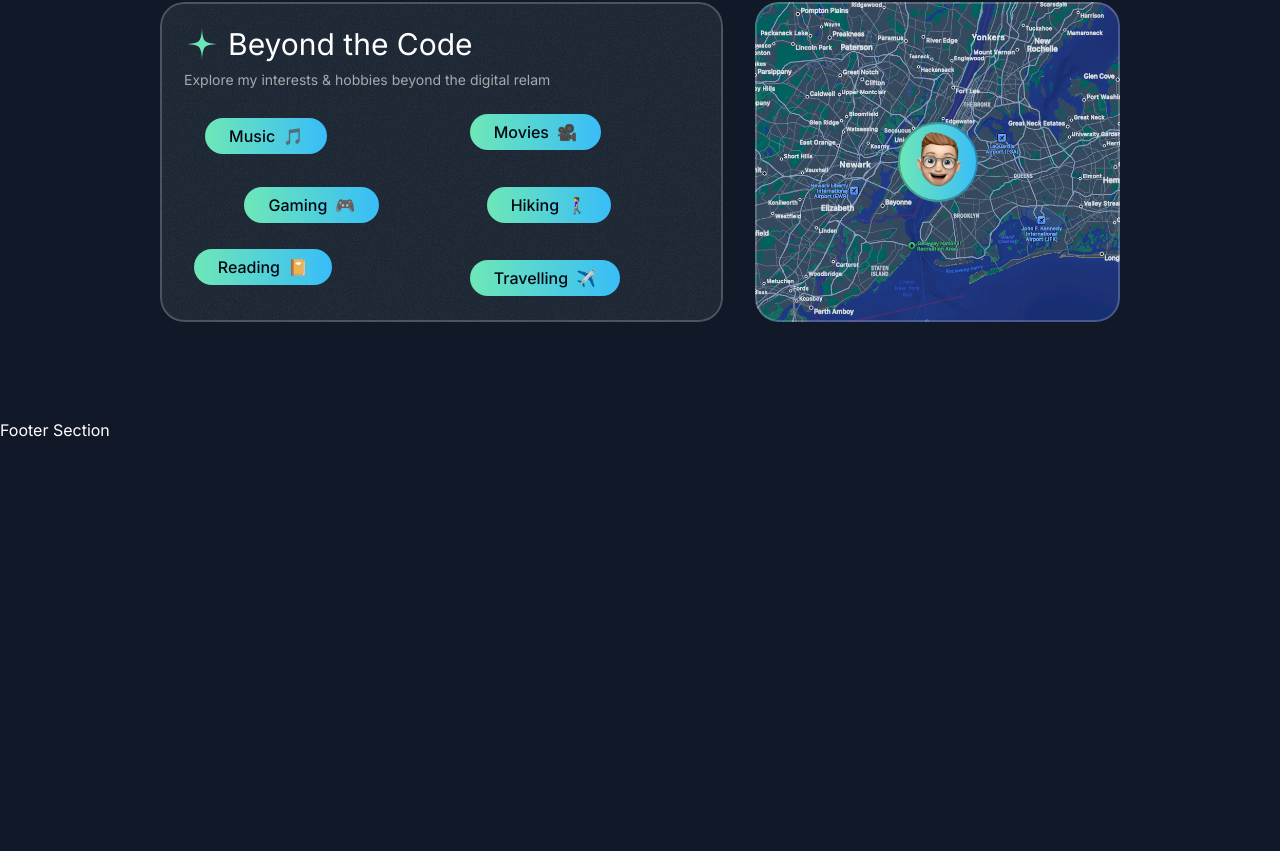
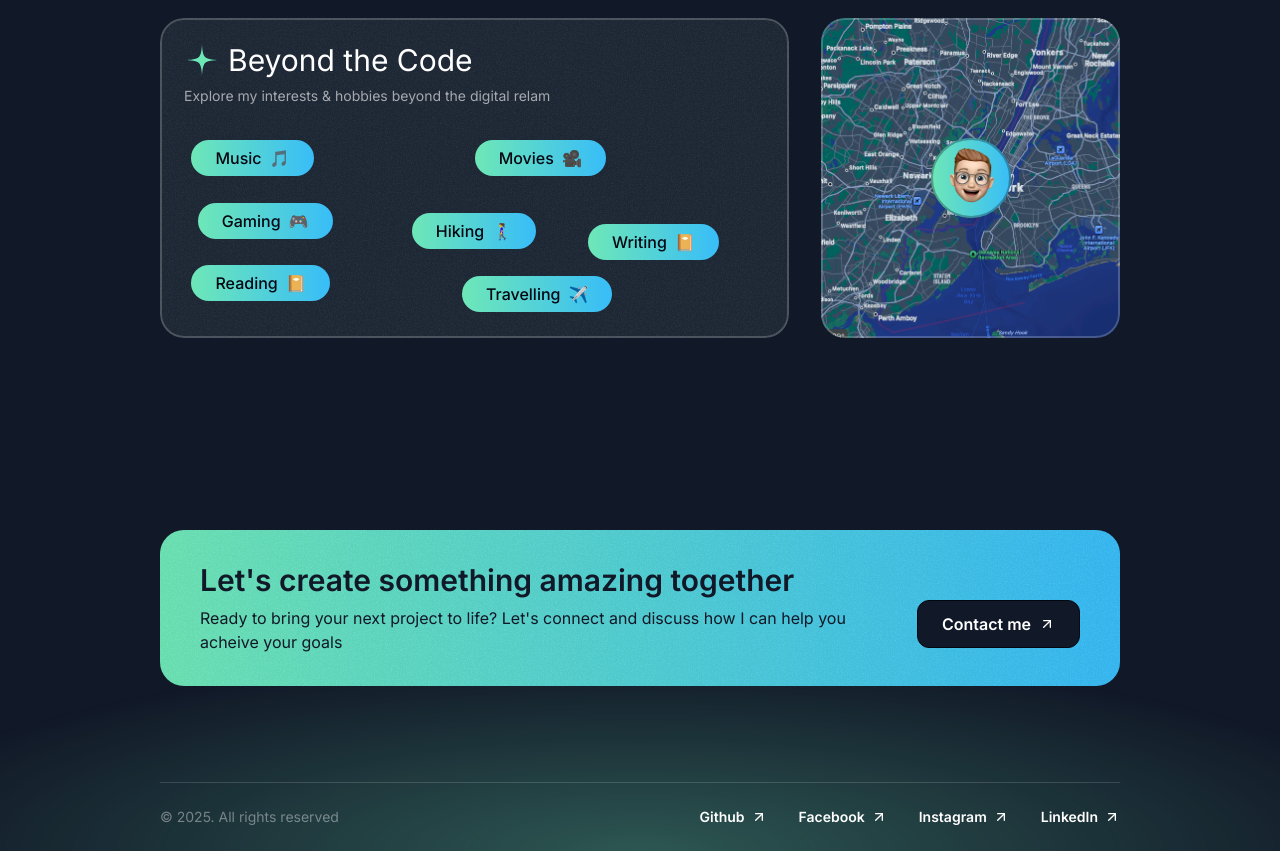
Before and after one commit to suystha7/Portfolio, a Next.js app: page / in a window 1280 px wide. Shown: the part 4530-5381 px from the top of the page. Before the commit the page ends 4972 px from the top, so only its background shows below. Built offline with nearby package versions, Linux system fonts and the light colour scheme; a web font is replaced by a local one.

Commit message:
complete sections

```diff
--- a/src/app/globals.css
+++ b/src/app/globals.css
@@ -30,6 +30,10 @@
       transparent
     );
   }
+
+  .mask-radial-bottom {
+    mask-image: radial-gradient(50% 50% at bottom center, black, transparent)
+  }
 }
 
 @layer utilities {
--- a/src/app/page.tsx
+++ b/src/app/page.tsx
@@ -1,4 +1,5 @@
 import { AboutSection } from "@/sections/About";
+import { ContactSection } from "@/sections/Contact";
 import { Footer } from "@/sections/Footer";
 import { Header } from "@/sections/Header";
 import { HeroSection } from "@/sections/Hero";
@@ -15,6 +16,7 @@
       <TapeSection />
       <TestimonialsSection/>
       <AboutSection />
+      <ContactSection />
       <Footer/>
     </div>
   );
--- a/src/data.ts
+++ b/src/data.ts
@@ -126,7 +126,7 @@
     iconType: GithubIcon,
   },
   {
-    title: "TailwindCss",
+    title: "TailwindCSS",
     iconType: GithubIcon,
   },
 ];
@@ -135,37 +135,65 @@
   {
     title: "Music",
     emoji: "🎵",
-    left: "8%",
-    top: "2%",
+    left: "5%",
+    top: "5%",
   },
   {
     title: "Movies",
     emoji: "🎥",
-    left: "55%",
-    top: "0%",
+    left: "50%",
+    top: "5%",
+  },
+
+  {
+    title: "Hiking",
+    emoji: "🚶‍♀️",
+    left: "40%",
+    top: "40%",
   },
   {
     title: "Gaming",
     emoji: "🎮",
-    left: "15%",
+    left: "6%",
     top: "35%",
   },
+
   {
-    title: "Hiking",
-    emoji: "🚶‍♀️",
-    left: "58%",
-    top: "35%",
+    title: "Reading",
+    emoji: "📔",
+    left: "5%",
+    top: "65%",
+  },
+  {
+    title: "Writing",
+    emoji: "📔",
+    left: "68%",
+    top: "45%",
   },
   {
     title: "Travelling",
     emoji: "✈️",
-    left: "55%",
+
+    left: "48%",
     top: "70%",
   },
+];
+
+export const socialLinks = [
   {
-    title: "Reading",
-    emoji: "📔",
-    left: "6%",
-    top: "65%",
+    title: "Github",
+    href: "",
+  },
+  {
+    title: "Facebook",
+    href: "",
+  },
+  {
+    title: "Instagram",
+    href: "",
+  },
+  {
+    title: "LinkedIn",
+    href: "",
   },
 ];
--- a/src/sections/About.tsx
+++ b/src/sections/About.tsx
@@ -11,7 +11,7 @@
 export const AboutSection = () => {
   return (
     <div>
-      <section className="py-20 lg:py-24">
+      <section className="py-20 lg:py-28">
         <div className="container">
           <SectionHeader
             eyebrow="About Me"
@@ -20,8 +20,8 @@
           />
 
           <div className="mt-20 flex flex-col gap-8">
-            <div className="grid grid-cols-1 gap-8 md:grid-cols-5">
-              <Card className="h-[320px] md:col-span-2">
+            <div className="grid grid-cols-1 gap-8 md:grid-cols-5 lg:grid-cols-3">
+              <Card className="h-[320px] md:col-span-2 lg:col-span-1">
                 <CardHeader
                   title="My Reads"
                   description="Explore the books shaping my perspective"
@@ -31,7 +31,7 @@
                 </div>
               </Card>
 
-              <Card className="h-[320px] md:col-span-3">
+              <Card className="h-[320px] md:col-span-3 lg:col-span-2">
                 <CardHeader
                   title="My Toolbox"
                   description="  Explore the technologies & tools I use to craft execptional
@@ -47,8 +47,8 @@
               </Card>
             </div>
 
-            <div className="md:grid md:grid-cols-5 md:gap-8">
-              <Card className="h-[320px] p-0 flex flex-col md:col-span-3">
+            <div className="grid grid-cols-1 gap-8 md:grid-cols-5  lg:grid-cols-3">
+              <Card className="h-[320px] p-0 flex flex-col md:col-span-3 lg:col-span-2">
                 <CardHeader
                   title="Beyond the Code"
                   description="Explore my interests & hobbies beyond the digital relam"
@@ -73,7 +73,7 @@
                 </div>
               </Card>
 
-              <Card className="h-[320px] relative md:col-span-2">
+              <Card className="h-[320px] relative md:col-span-2 lg:col-span-1">
                 <Image
                   src={MapImage}
                   alt="map image"
--- a/src/sections/Contact.tsx
+++ b/src/sections/Contact.tsx
@@ -1,3 +1,36 @@
+import ArrowUpRight from "@/assets/icons/arrow-up-right.svg";
+import grainImage from "@/assets/images/grain.jpg";
+
 export const ContactSection = () => {
-  return <div>Contact Section</div>;
+  return (
+    <div className="py-16 pt-12 lg:py-24 lg:pt-20">
+      <div className="container">
+        <div className="bg-gradient-to-r from-emerald-300 to-sky-400 text-gray-900 py-8 px-10 rounded-3xl text-center md:text-left relative overflow-hidden z-0">
+          <div
+            className="absolute inset-0 -z-10 opacity-5"
+            style={{
+              backgroundImage: `url(${grainImage.src})`,
+            }}
+          ></div>
+          <div className="flex flex-col md:flex-row gap-8 md:gap-16 items-center">
+            <div>
+              <h2 className="font-serif font-semibold text-2xl md:text-3xl">
+                Let&apos;s create something amazing together
+              </h2>
+              <p className="text-sm md:text-base mt-2">
+                Ready to bring your next project to life? Let&apos;s connect and
+                discuss how I can help you acheive your goals
+              </p>
+            </div>
+            <div>
+              <button className="text-white bg-gray-900 inline-flex gap-2 mt-8 items-center h-12 px-6 rounded-xl w-max border border-gray-950">
+                <span className="font-semibold">Contact me</span>
+                <ArrowUpRight className="size-4" />
+              </button>
+            </div>
+          </div>
+        </div>
+      </div>
+    </div>
+  );
 };
--- a/src/sections/Footer.tsx
+++ b/src/sections/Footer.tsx
@@ -1,3 +1,28 @@
+import { socialLinks } from "@/data";
+import ArrowUpRight from "@/assets/icons/arrow-up-right.svg";
+
 export const Footer = () => {
-  return <div>Footer Section</div>;
+  return (
+    <footer className="relative -z-10 overflow-x-clip">
+      <div className="absolute h-[400px] w-[1600px] bottom-0 left-1/2 -translate-x-1/2 bg-emerald-300/30 mask-radial-bottom -z-10"></div>
+
+      <div className="container">
+        <div className="py-6 text-sm border-t border-white/15 flex flex-col md:flex-row md:justify-between items-center gap-8">
+          <div className="text-white/40">&copy; 2025. All rights reserved</div>
+          <nav className="flex flex-col md:flex-row items-center gap-8">
+            {socialLinks.map((social) => (
+              <a
+                href={social.href}
+                key={social.title}
+                className="inline-flex items-center gap-1.5"
+              >
+                <span className="font-semibold">{social.title}</span>
+                <ArrowUpRight className="size-4" />
+              </a>
+            ))}
+          </nav>
+        </div>
+      </div>
+    </footer>
+  );
 };
```
